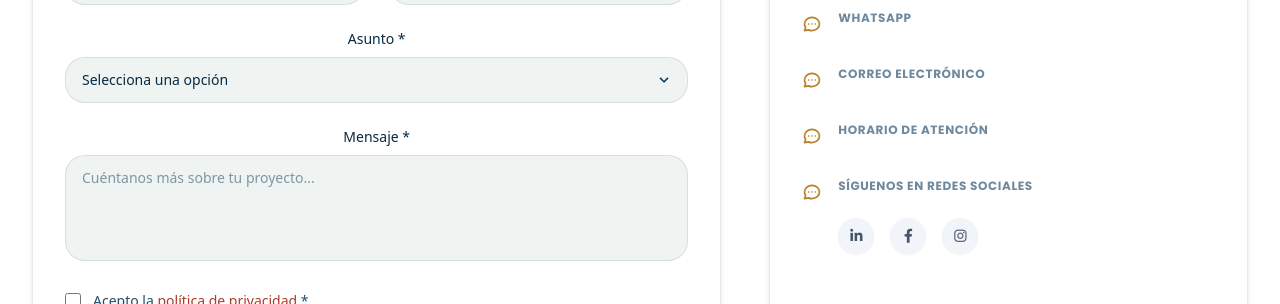
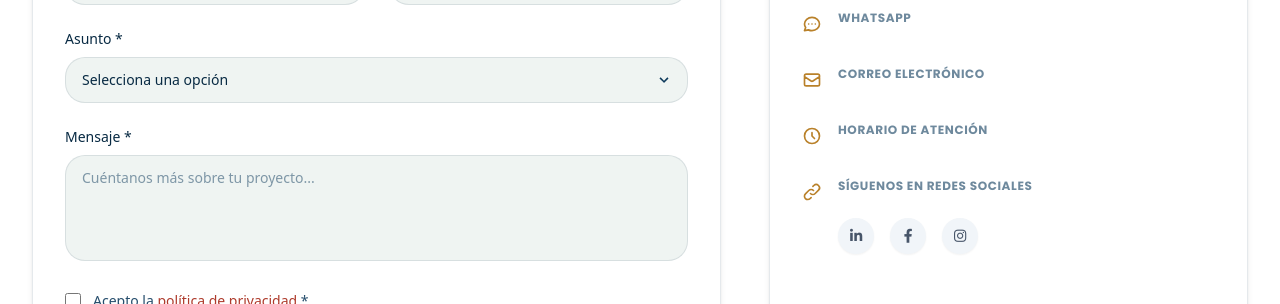
Before and after one commit to angellopez15luisa-hash/verus-landing-frontend, a Nuxt app: page / in a window 1280 px wide. Shown: the part 4445-4749 px from the top of the page. Built offline with nearby package versions, Linux system fonts and the light colour scheme; no server answers.

Commit message:
Se hizo ajustes y mejoras en cada seccion del proyecto para el SEO 2.

```diff
--- a/app/components/sections/ContactSection.vue
+++ b/app/components/sections/ContactSection.vue
@@ -42,31 +42,30 @@ onUnmounted(() => {
     class="min-h-screen flex items-center justify-center bg-bg bg-gradient-to-b via-navy-900 to-slate-950 text-white pt-24 pb-0 px-4 sm:px-6 lg:px-8 overflow-hidden"
   >
     <div class="max-w-7xl w-full mx-auto text-center">
-      <!-- Encabezado de la Sección -->
-        <div class="text-center space-y-5 pb-16">
+      <!-- Encabezado de la Sección (SEO: Estructura de títulos limpia) -->
+      <header class="text-center space-y-5 pb-16">
         <h2
-          class="fade-in-up text-4xl  font-black tracking-tight leading-tight"
+          class="fade-in-up text-4xl font-black tracking-tight leading-tight"
           style="transition-delay: 0ms"
         >
-        <span
-            class="bg-clip-text text-slate-800"
-          >
-          <!-- Contáctanos -->
-           {{ titleSection('contact') }}
+          <span class="bg-clip-text text-white">
+            {{ titleSection('contact') }}
           </span>
         </h2>
-        <p class="fade-in-up text-slate-600 text-2xl mt-2">
-          <!-- Estamos listos para resolver tus dudas y ayudarte a asegurar tus operaciones comerciales en Asia. -->
-           {{ descriptionSection('contact') }}
+        <p
+          class="fade-in-up text-slate-200 text-2xl mt-2"
+          style="transition-delay: 100ms"
+        >
+          {{ descriptionSection('contact') }}
         </p>
-      </div>
+      </header>
 
       <!-- Contenedor Principal de Dos Columnas -->
-      <div class="fade-in-up grid grid-cols-1 lg:grid-cols-12 gap-12 items-start pt-16 border-t border-slate-900/15">
-        <!-- COLUMNA IZQUIERDA: FORMULARIO DE CONTACTO (Ocupa 7 de 12 columnas) -->
+      <div class="fade-in-up grid grid-cols-1 lg:grid-cols-12 gap-12 items-start pt-16 border-t border-slate-900/15" style="transition-delay: 200ms;">
+        <!-- COLUMNA IZQUIERDA: FORMULARIO DE CONTACTO -->
         <div
-          class="card-animate lg:col-span-7 bg-white rounded-2xl shadow-md border border-verus-dark/10 p-8"
-          style="transition-delay: 200ms;"
+          class="card-animate lg:col-span-7 bg-white rounded-2xl shadow-md border border-verus-dark/10 p-8 text-left"
+          style="transition-delay: 300ms;"
         >
           <form action="#" method="POST" class="space-y-6">
             <!-- Fila 1: Nombre y Empresa -->
@@ -78,6 +77,7 @@ onUnmounted(() => {
                   id="nombre"
                   name="nombre"
                   required
+                  autocomplete="name"
                   class="w-full px-4 py-3 bg-verus-bg border border-verus-dark/10 rounded-xl text-sm text-verus-dark placeholder-verus-primary/50 focus:outline-none focus:border-verus-gold focus:ring-1 focus:ring-verus-gold transition duration-200"
                   placeholder="Ej. Juan Pérez"
                 />
@@ -88,6 +88,7 @@ onUnmounted(() => {
                   type="text"
                   id="empresa"
                   name="empresa"
+                  autocomplete="organization"
                   class="w-full px-4 py-3 bg-verus-bg border border-verus-dark/10 rounded-xl text-sm text-verus-dark placeholder-verus-primary/50 focus:outline-none focus:border-verus-gold focus:ring-1 focus:ring-verus-gold transition duration-200"
                   placeholder="Ej. Importaciones S.A."
                 />
@@ -103,6 +104,7 @@ onUnmounted(() => {
                   id="email"
                   name="email"
                   required
+                  autocomplete="email"
                   class="w-full px-4 py-3 bg-verus-bg border border-verus-dark/10 rounded-xl text-sm text-verus-dark placeholder-verus-primary/50 focus:outline-none focus:border-verus-gold focus:ring-1 focus:ring-verus-gold transition duration-200"
                   placeholder="juan@empresa.com"
                 />
@@ -114,6 +116,7 @@ onUnmounted(() => {
                   id="telefono"
                   name="telefono"
                   required
+                  autocomplete="tel"
                   class="w-full px-4 py-3 bg-verus-bg border border-verus-dark/10 rounded-xl text-sm text-verus-dark placeholder-verus-primary/50 focus:outline-none focus:border-verus-gold focus:ring-1 focus:ring-verus-gold transition duration-200"
                   placeholder="+51 999 999 999"
                 />
@@ -172,7 +175,7 @@ onUnmounted(() => {
               <div class="ml-3 text-sm">
                 <label for="privacidad" class="font-normal text-verus-primary/90">
                   Acepto la
-                  <a href="https://imaynadigital.com" class="text-verus-red hover:text-verus-gold underline transition-colors duration-200">política de privacidad</a> *
+                  <a href="https://imaynadigital.com" target="_blank" rel="noopener noreferrer" class="text-verus-red hover:text-verus-gold underline transition-colors duration-200">política de privacidad</a> *
                 </label>
               </div>
             </div>
@@ -182,9 +185,9 @@ onUnmounted(() => {
               <div class="bg-gray-50 items-start border border-gray-200 rounded-xl p-2 inline-block shadow-inner">
                 <div class="flex items-center space-x-3">
                   <input type="checkbox" id="recaptcha-mock" disabled class="h-5 w-5 text-blue-600 rounded border-gray-300" />
-                  <label for="recaptcha-mock" class="text-xs text-gray-600 font-medium selection:bg-transparent">No soy un robot</label>
+                  <label for="recaptcha-mock" class="text-xs text-gray-600 font-medium select-none">No soy un robot</label>
                   <div class="flex flex-col items-center pl-6">
-                    <img src="https://www.gstatic.com/recaptcha/api2/logo_48.png" alt="reCAPTCHA" class="w-6 h-6" />
+                    <img src="https://www.gstatic.com/recaptcha/api2/logo_48.png" alt="reCAPTCHA" loading="lazy" class="w-6 h-6" />
                     <span class="text-[8px] text-gray-400 mt-0.5">reCAPTCHA</span>
                   </div>
                 </div>
@@ -201,13 +204,13 @@ onUnmounted(() => {
           </form>
         </div>
 
-        <!-- COLUMNA DERECHA: DATOS DE CONTACTO Y REDES (Ocupa 5 de 12 columnas) -->
+        <!-- COLUMNA DERECHA: DATOS DE CONTACTO Y REDES -->
         <div
-          class="card-animate lg:col-span-5 space-y-8"
+          class="card-animate lg:col-span-5 space-y-8 text-left"
           style="transition-delay: 350ms;"
         >
           <!-- Bloque de Información de Contacto -->
-          <div class="bg-white rounded-2xl shadow-md border border-verus-dark/10 pt-8 pl-8 pb-20 pr-8 space-y-6">
+          <div class="bg-white rounded-2xl shadow-md border border-verus-dark/10 pt-8 pl-8 pb-20 pr-8 space-y-6 text-verus-dark">
             <h3 class="text-xl font-bold text-verus-dark border-b border-verus-dark/5 pb-3">Información de Contacto</h3>
 
             <div class="space-y-8">
@@ -220,7 +223,7 @@ onUnmounted(() => {
                   </svg>
                 </div>
                 <div>
-                  <h4 class="text-xs font-bold uppercase tracking-wider text-verus-primary/60 text-left">Dirección</h4>
+                  <h4 class="text-xs font-bold uppercase tracking-wider text-verus-primary/60">Dirección</h4>
                   <p class="text-sm text-verus-dark font-medium mt-0.5">{{ generalSetting?.informationContact?.address }}</p>
                 </div>
               </div>
@@ -233,7 +236,7 @@ onUnmounted(() => {
                   </svg>
                 </div>
                 <div>
-                  <h4 class="text-xs font-bold uppercase tracking-wider text-verus-primary/60 text-left">Teléfono</h4>
+                  <h4 class="text-xs font-bold uppercase tracking-wider text-verus-primary/60">Teléfono</h4>
                   <p class="text-sm text-verus-dark font-medium mt-0.5">{{ generalSetting?.informationContact?.phone }}</p>
                 </div>
               </div>
@@ -246,8 +249,10 @@ onUnmounted(() => {
                   </svg>
                 </div>
                 <div>
-                  <h4 class="text-xs font-bold uppercase tracking-wider text-verus-primary/60 text-left">WhatsApp</h4>
-                  <a href="https://imaynadigital.com" class="text-sm text-verus-dark font-medium mt-0.5 hover:text-verus-gold transition-colors duration-200 block">{{ generalSetting?.informationContact?.whatsapp }}</a>
+                  <h4 class="text-xs font-bold uppercase tracking-wider text-verus-primary/60">WhatsApp</h4>
+                  <a :href="`https://wa.me/${generalSetting?.informationContact?.whatsapp}`" target="_blank" rel="noopener noreferrer" class="text-sm text-verus-dark font-medium mt-0.5 hover:text-verus-gold transition-colors duration-200 block">
+                    {{ generalSetting?.informationContact?.whatsapp }}
+                  </a>
                 </div>
               </div>
 
@@ -255,11 +260,11 @@ onUnmounted(() => {
               <div class="flex items-start space-x-4">
                 <div class="text-verus-gold mt-1 flex-shrink-0">
                   <svg class="h-5 w-5" fill="none" viewBox="0 0 24 24" stroke="currentColor">
-                    <path stroke-linecap="round" stroke-linejoin="round" stroke-width="2" d="M8 12h.01M12 12h.01M16 12h.01M21 12c0 4.418-4.03 8-9 8a9.863 9.863 0 01-4.255-.949L3 20l1.395-3.72C3.512 15.042 3 13.574 3 12c0-4.418 4.03-8 9-8s9 3.582 9 8z" />
+                    <path stroke-linecap="round" stroke-linejoin="round" stroke-width="2" d="M3 8l7.89 5.26a2 2 0 002.22 0L21 8M5 19h14a2 2 0 002-2V7a2 2 0 00-2-2H5a2 2 0 00-2 2v10a2 2 0 002 2z" />
                   </svg>
                 </div>
                 <div>
-                  <h4 class="text-xs font-bold uppercase tracking-wider text-verus-primary/60 text-left">Correo Electrónico</h4>
+                  <h4 class="text-xs font-bold uppercase tracking-wider text-verus-primary/60">Correo Electrónico</h4>
                   <p class="text-sm text-verus-dark font-medium mt-0.5">{{ generalSetting?.informationContact?.email }}</p>
                 </div>
               </div>
@@ -268,11 +273,11 @@ onUnmounted(() => {
               <div class="flex items-start space-x-4">
                 <div class="text-verus-gold mt-1 flex-shrink-0">
                   <svg class="h-5 w-5" fill="none" viewBox="0 0 24 24" stroke="currentColor">
-                    <path stroke-linecap="round" stroke-linejoin="round" stroke-width="2" d="M8 12h.01M12 12h.01M16 12h.01M21 12c0 4.418-4.03 8-9 8a9.863 9.863 0 01-4.255-.949L3 20l1.395-3.72C3.512 15.042 3 13.574 3 12c0-4.418 4.03-8 9-8s9 3.582 9 8z" />
+                    <path stroke-linecap="round" stroke-linejoin="round" stroke-width="2" d="M12 8v4l3 3m6-3a9 9 0 11-18 0 9 9 0 0118 0z" />
                   </svg>
                 </div>
                 <div>
-                  <h4 class="text-xs font-bold uppercase tracking-wider text-verus-primary/60 text-left">Horario de Atención</h4>
+                  <h4 class="text-xs font-bold uppercase tracking-wider text-verus-primary/60">Horario de Atención</h4>
                   <p class="text-sm text-verus-dark font-medium mt-0.5">{{ generalSetting?.informationContact?.businessHours }}</p>
                 </div>
               </div>
@@ -281,7 +286,7 @@ onUnmounted(() => {
               <div class="flex items-start space-x-4">
                 <div class="text-verus-gold mt-1 flex-shrink-0">
                   <svg class="h-5 w-5" fill="none" viewBox="0 0 24 24" stroke="currentColor">
-                    <path stroke-linecap="round" stroke-linejoin="round" stroke-width="2" d="M8 12h.01M12 12h.01M16 12h.01M21 12c0 4.418-4.03 8-9 8a9.863 9.863 0 01-4.255-.949L3 20l1.395-3.72C3.512 15.042 3 13.574 3 12c0-4.418 4.03-8 9-8s9 3.582 9 8z" />
+                    <path stroke-linecap="round" stroke-linejoin="round" stroke-width="2" d="M13.828 10.172a4 4 0 00-5.656 0l-4 4a4 4 0 105.656 5.656l1.102-1.101m-.758-4.899a4 4 0 005.656 0l4-4a4 4 0 00-5.656-5.656l-1.1 1.1" />
                   </svg>
                 </div>
                 <div>
@@ -291,6 +296,7 @@ onUnmounted(() => {
                       :href="getSocialUrl('linkedin')"
                       target="_blank"
                       rel="noopener noreferrer"
+                      aria-label="LinkedIn"
                       class="w-9 h-9 rounded-xl bg-slate-100 text-slate-600 hover:bg-vblue-600 hover:text-white flex items-center justify-center transition-all shadow-sm"
                     >
                       <i class="fa-brands fa-linkedin-in text-sm"></i>
@@ -299,6 +305,7 @@ onUnmounted(() => {
                       :href="getSocialUrl('facebook')"
                       target="_blank"
                       rel="noopener noreferrer"
+                      aria-label="Facebook"
                       class="w-9 h-9 rounded-xl bg-slate-100 text-slate-600 hover:bg-vblue-600 hover:text-white flex items-center justify-center transition-all shadow-sm"
                     >
                       <i class="fa-brands fa-facebook-f text-sm"></i>
@@ -307,6 +314,7 @@ onUnmounted(() => {
                       :href="getSocialUrl('instagram')"
                       target="_blank"
                       rel="noopener noreferrer"
+                      aria-label="Instagram"
                       class="w-9 h-9 rounded-xl bg-slate-100 text-slate-600 hover:bg-vblue-600 hover:text-white flex items-center justify-center transition-all shadow-sm"
                     >
                       <i class="fa-brands fa-instagram text-sm"></i>
@@ -327,7 +335,13 @@ onUnmounted(() => {
 .fade-in-up {
   opacity: 0;
   transform: translateY(20px);
-  transition: opacity 0.6s ease-out, transform 0.6s ease-out;
+  transition: opacity 1.1s cubic-bezier(0.16, 1, 0.3, 1) var(--tw-transition-delay, 0ms), transform 1.1s cubic-bezier(0.16, 1, 0.3, 1) var(--tw-transition-delay, 0ms);
+  will-change: opacity, transform;
+}
+
+.card-animate {
+  transition: opacity 1.1s cubic-bezier(0.16, 1, 0.3, 1) var(--tw-transition-delay, 0ms), transform 1.1s cubic-bezier(0.16, 1, 0.3, 1) var(--tw-transition-delay, 0ms), box-shadow 0.3s ease, background-color 0.3s ease;
+  will-change: opacity, transform, box-shadow;
 }
 
 .card-animate.is-visible,
```
